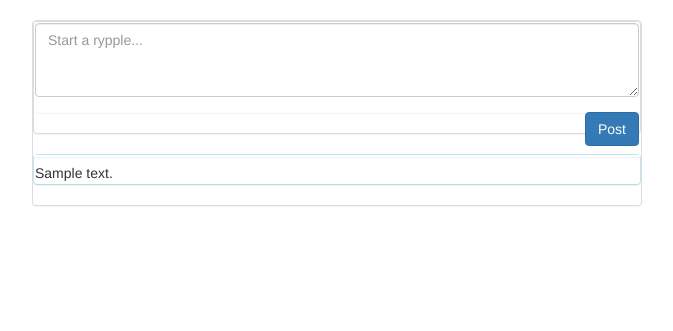
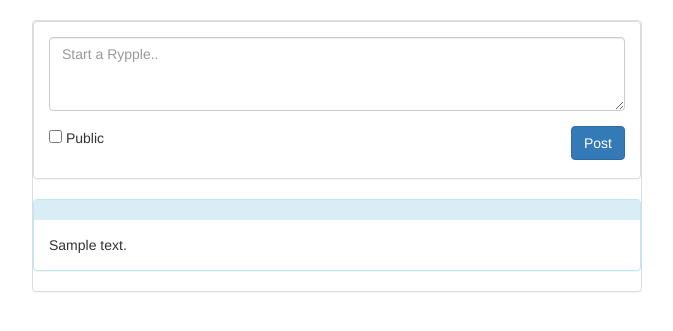
Before and after one commit to keerthanss/microblog, a Django app: page /microblog/posts/get in a window 1280 px wide. Shown: the part 52-383 px from the top of the page, without its empty margins (303-976 px from the left). Run offline with Django 3.2, Linux system fonts and the light colour scheme; a user stored in the database is signed in; tables that the repository leaves empty hold one stand-in row (values such as "Sample post"); parts of the project's set-up code (start-up, migrations or seed data) failed here and were passed over; some libraries are stand-ins or nearby versions.

Commit message:
Publish post functional

```diff
--- a/mysite/microblog/forms.py
+++ b/mysite/microblog/forms.py
@@ -1,4 +1,5 @@
 from django import forms
+from django.forms import Textarea
 
 class LogInForm(forms.Form):
     username = forms.CharField(widget = forms.TextInput(attrs={'placeholder':'Username', 'required' : True}),
@@ -17,4 +18,10 @@
                                     max_length=30)
 
 class PostForm(forms.Form):
-    post_content = forms.CharField(max_length = 256)
+    post_content = forms.CharField(widget = Textarea(attrs={
+                                                        'rows': 3,
+                                                        'class':'form-control',
+                                                        'placeholder':'Start a Rypple..'
+                                                    }),
+                                    max_length = 256)
+    public_privacy = forms.BooleanField(required=False)
--- a/mysite/microblog/logic.py
+++ b/mysite/microblog/logic.py
@@ -18,6 +18,7 @@
     #else:
     #    queryset = queryset [:0]
     return queryset
+
 def getSavedPostsByUser(username,number):
     if username is None:
         return None
@@ -31,3 +32,8 @@
     if number is not None:
         queryset = queryset[:number]
     return queryset
+
+def publishPost(u_username, u_post_content, u_privacy=Post.PUBLIC):
+    author = getUserDetails(u_username).first()
+    new_post = Post(creator=author, privacy=u_privacy, post_content=u_post_content)
+    new_post.save()
--- a/mysite/microblog/models.py
+++ b/mysite/microblog/models.py
@@ -18,6 +18,14 @@
 
 
 class Post(models.Model):
+    PUBLIC = "PB"
+    PRIVATE = "PR"
+
+    PRIVACY_CHOICES = (
+        (PUBLIC, "Public"),
+        (PRIVATE, "Private")
+    )
+
     post_id = models.AutoField(
         primary_key = True
     )
@@ -25,8 +33,9 @@
     timestamp = models.DateTimeField(
         default = datetime.now)
     privacy = models.CharField(
-        max_length = 10,
-        default="pub"
+        max_length = 2,
+        choices = PRIVACY_CHOICES,
+        default=PUBLIC
     )
     post_content = models.CharField(
         max_length = 256
--- a/mysite/microblog/templates/microblog/homepage.html
+++ b/mysite/microblog/templates/microblog/homepage.html
@@ -12,17 +12,27 @@
       <div class="panel panel-default">
 
       <div class = "panel panel-default">
-        <div class="panel body">
-          <div>
-            <form>
-              <div class = "form-group">
-                <textarea rows="3" class="form-control" placeholder="Start a rypple..."></textarea>
-              </div>
-              <div class = "form-group">
+        <div class="panel-body">
+
+          <form method="POST">
+            {% csrf_token %}
+            <div class = "form-group">
+              {{ post_form.post_content.errors }}
+              {{ post_form.post_content }}
+            </div>
+
+            <div class="form-group">
+              <div class="form-inline">
+                <div class="checkbox">
+                  {{ post_form.public_privacy.errors }}
+                  <label for="{{ post_form.public_privacy.id_for_label }}">  {{ post_form.public_privacy }} Public</label>
+                </div>
                 <button class="btn btn-primary pull-right">Post</button>
               </div>
-            </form>
-          </div>
+            </div>
+
+          </form>
+
         </div>
       </div>
 
@@ -30,65 +40,17 @@
         {% if post_set %}
           {% for post in post_set %}
             <div class="panel panel-info">
-              <div class="panel title">
-                {{ post.creator_name }}
+              <div class="panel-heading">
+                <h3 class="panel-title">{{ post.creator.profile_name }}</h3>
               </div>
-              <div class="panel body">
+              <div class="panel-body">
                 {{ post.post_content }}
               </div>
             </div>
           {% endfor %}
         {% else %}
-          <div class = "panel panel-primary">
-          <div class = "panel-heading">
-          <h3 class = "panel-title">Panel title</h3>
-          </div>
-
-          <div class = "panel-body">
-          This is a Basic panel
-          </div>
-          </div>
-
-          <div class = "panel panel-success">
-          <div class = "panel-heading">
-          <h3 class = "panel-title">Panel title</h3>
-          </div>
-
-          <div class = "panel-body">
-          This is a Basic panel
-          </div>
-          </div>
-
-          <div class = "panel panel-info">
-          <div class = "panel-heading">
-          <h3 class = "panel-title">Panel title</h3>
-          </div>
-
-          <div class = "panel-body">
-          This is a Basic panel
-          </div>
-          </div>
-
-          <div class = "panel panel-warning">
-          <div class = "panel-heading">
-          <h3 class = "panel-title">Panel title</h3>
-          </div>
-
-          <div class = "panel-body">
-          This is a Basic panel
-          </div>
-          </div>
-
-          <div class = "panel panel-danger">
-          <div class = "panel-heading">
-          <h3 class = "panel-title">Panel title</h3>
-          </div>
-
-          <div class = "panel-body">
-          This is a Basic panel
-          </div>
-          </div>
-      {% endif %}
+          <p>No posts available to show</p>
+        {% endif %}
 
 
     </div>
--- a/mysite/microblog/views.py
+++ b/mysite/microblog/views.py
@@ -6,6 +6,7 @@
 from django.http import HttpResponseRedirect
 from .signIn import authenticate, register
 from .logic import *
+from .models import Post
 
 def isAuthenticated(request):
     if request.user:
@@ -51,10 +52,29 @@
 def getPosts(request):
     if not isAuthenticated(request):
         return redirect('index')
+
+    #publish a post
+    if request.method == "POST":
+        post_form = PostForm(request.POST, auto_id=False)
+        if post_form.is_valid():
+            content = post_form.cleaned_data['post_content']
+            isPublic = post_form.cleaned_data['public_privacy']
+            if content.strip() != "":
+                privacy = Post.PUBLIC if isPublic else Post.PRIVATE
+                username = request.user.username
+                publishPost(u_username=username, u_post_content=content, u_privacy= privacy)
+                print "Post published!"
+            else:
+                print "Empty post cannot be published"
+        else:
+            print "invalid data"
+    else:
+        post_form = PostForm()
+
     username = request.GET.get('username',None)
     number =  request.GET.get('number')
     post_set= getPostDetails(username,number)
-    context = {'title' : 'Home', 'post_set':post_set}
+    context = {'title' : 'Home', 'post_set':post_set, 'post_form':post_form}
     return render(request, 'microblog/homepage.html', context)
 
 def getProfile(request):
```
